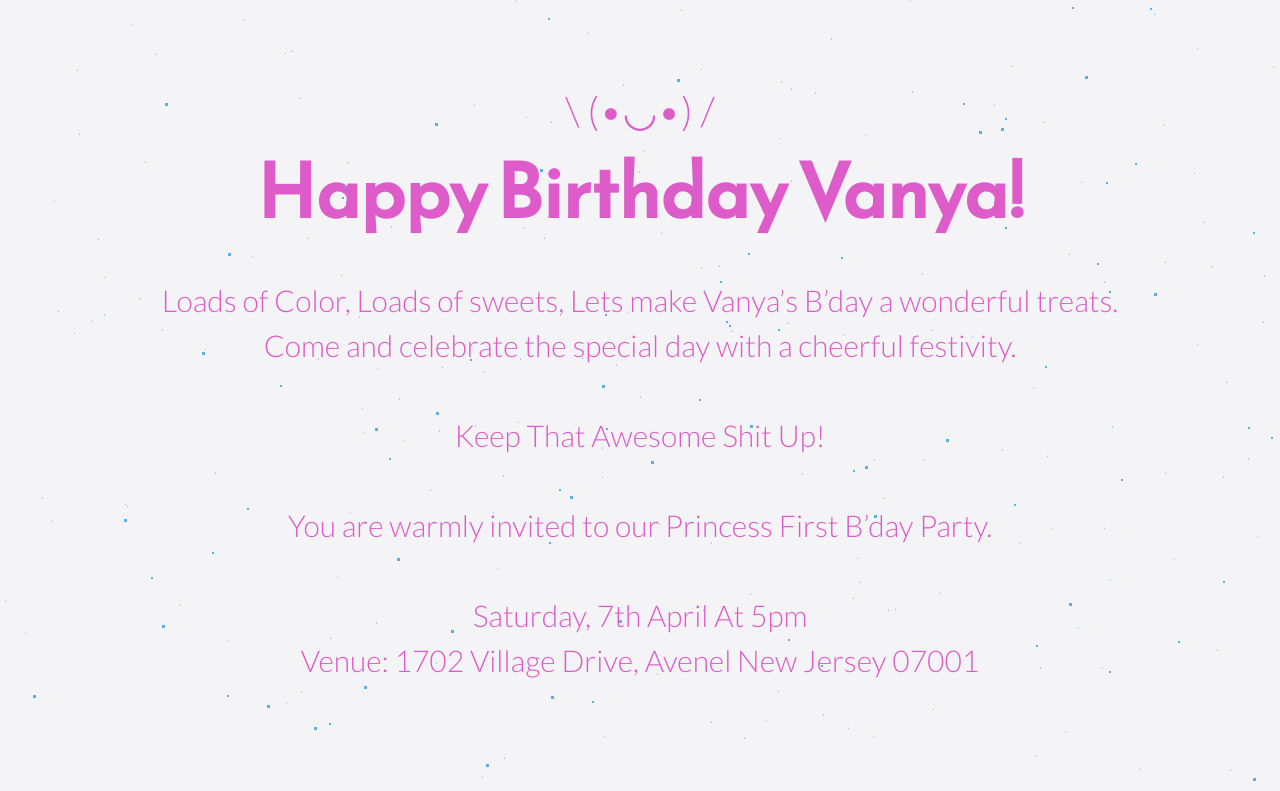
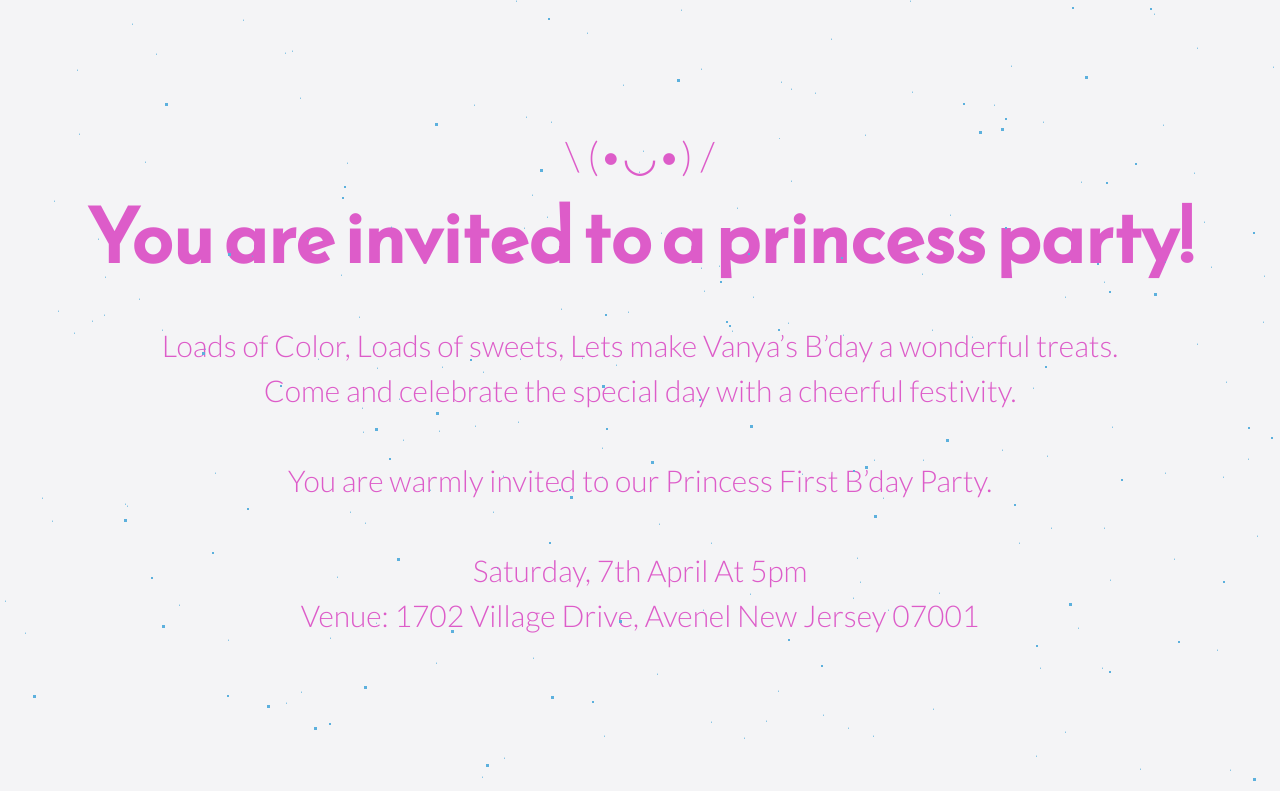
Before and after one commit to vineetsagar7/vanyabirthdayinvitaion.github.io, a plain HTML site: page index.html in a window 1280 px wide. Shown: the top 791 px of the page. Drawn offline with Linux system fonts and the light colour scheme.

Commit message:
refactored code

```diff
--- a/index.html
+++ b/index.html
@@ -20,12 +20,10 @@
 <body>
 	<main>
 		<div class="face-emoji">\ (•◡•) /</div>
-		<div class="happy-birthday">Happy Birthday Vanya!</div>
+		<div class="happy-birthday">You are invited to a princess party!</div>
 		<div class="context">
 			Loads of Color, Loads of sweets, Lets make Vanya’s B’day a wonderful treats.
 			<br /> Come and celebrate the special day with a cheerful festivity.
-			<br />
-			<br/> Keep That Awesome Shit Up!
 			<br />
 			<br/>You are warmly invited to our Princess First B’day Party.
 			<br />
```
